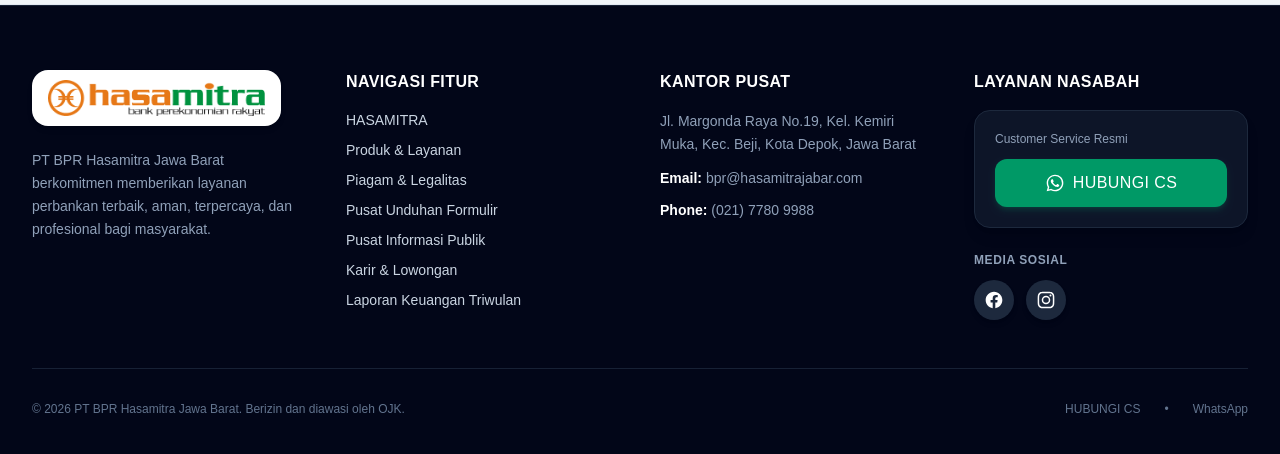
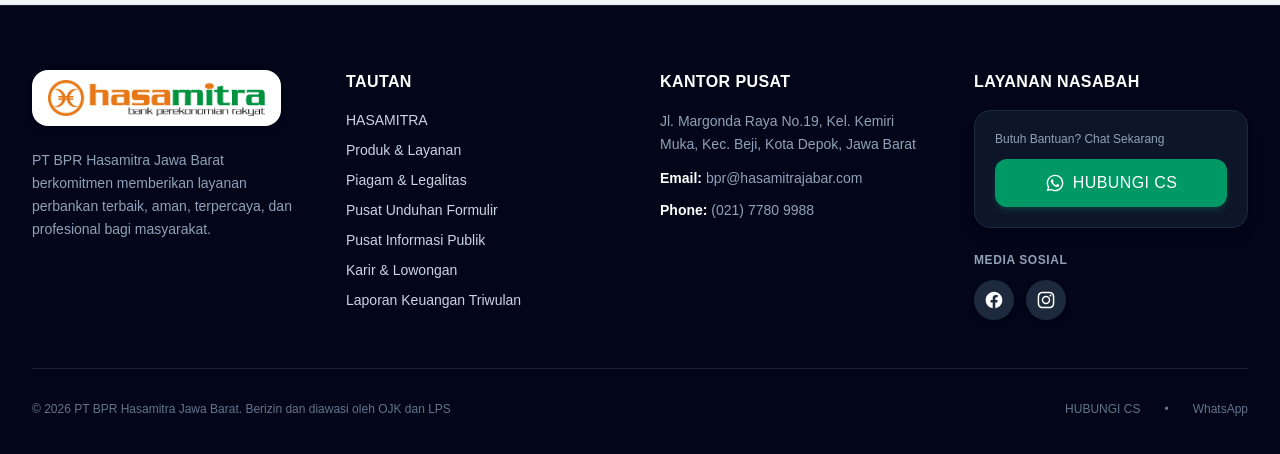
Before and after one commit to MuhammadArif-bin1/website-hasamitra, a Next.js app: page / in a window 1280 px wide. Shown: the part 3553-4007 px from the top of the page. Built offline with nearby package versions, Linux system fonts and the light colour scheme; no server answers.

Commit message:
ganti nama pada navigasi fitur ke Tautan

```diff
--- a/src/components/layout/Footer.tsx
+++ b/src/components/layout/Footer.tsx
@@ -39,7 +39,7 @@
           {/* Navigasi Cepat */}
           <div>
             <h3 className="text-white font-bold text-base mb-4 tracking-wide uppercase">
-              Navigasi Fitur
+              TAUTAN
             </h3>
             <ul className="space-y-2.5 text-sm">
               {footerNavigation.map((item) => (
@@ -86,7 +86,7 @@
               Layanan Nasabah
             </h3>
             <div className="bg-slate-900/90 p-5 rounded-2xl border border-slate-800 space-y-3 shadow-lg">
-              <span className="text-xs text-slate-400 block font-medium">Customer Service Resmi</span>
+              <span className="text-xs text-slate-400 block font-medium">Butuh Bantuan? Chat Sekarang</span>
               <WhatsAppButton text="HUBUNGI CS" variant="primary" className="w-full font-bold tracking-wide rounded-xl py-3 shadow-md shadow-emerald-600/20" />
             </div>
 
@@ -124,7 +124,7 @@
         </div>
 
         <div className="pt-8 flex flex-col md:flex-row items-center justify-between text-xs text-slate-500 gap-4">
-          <p>© {new Date().getFullYear()} PT BPR Hasamitra Jawa Barat. Berizin dan diawasi oleh OJK.</p>
+          <p>© {new Date().getFullYear()} PT BPR Hasamitra Jawa Barat. Berizin dan diawasi oleh OJK dan LPS</p>
           <div className="flex items-center gap-6">
             <a href={`https://wa.me/${contactData.whatsappNumber}`} target="_blank" rel="noopener noreferrer" className="hover:text-orange-400 transition-colors">
               HUBUNGI CS
```
